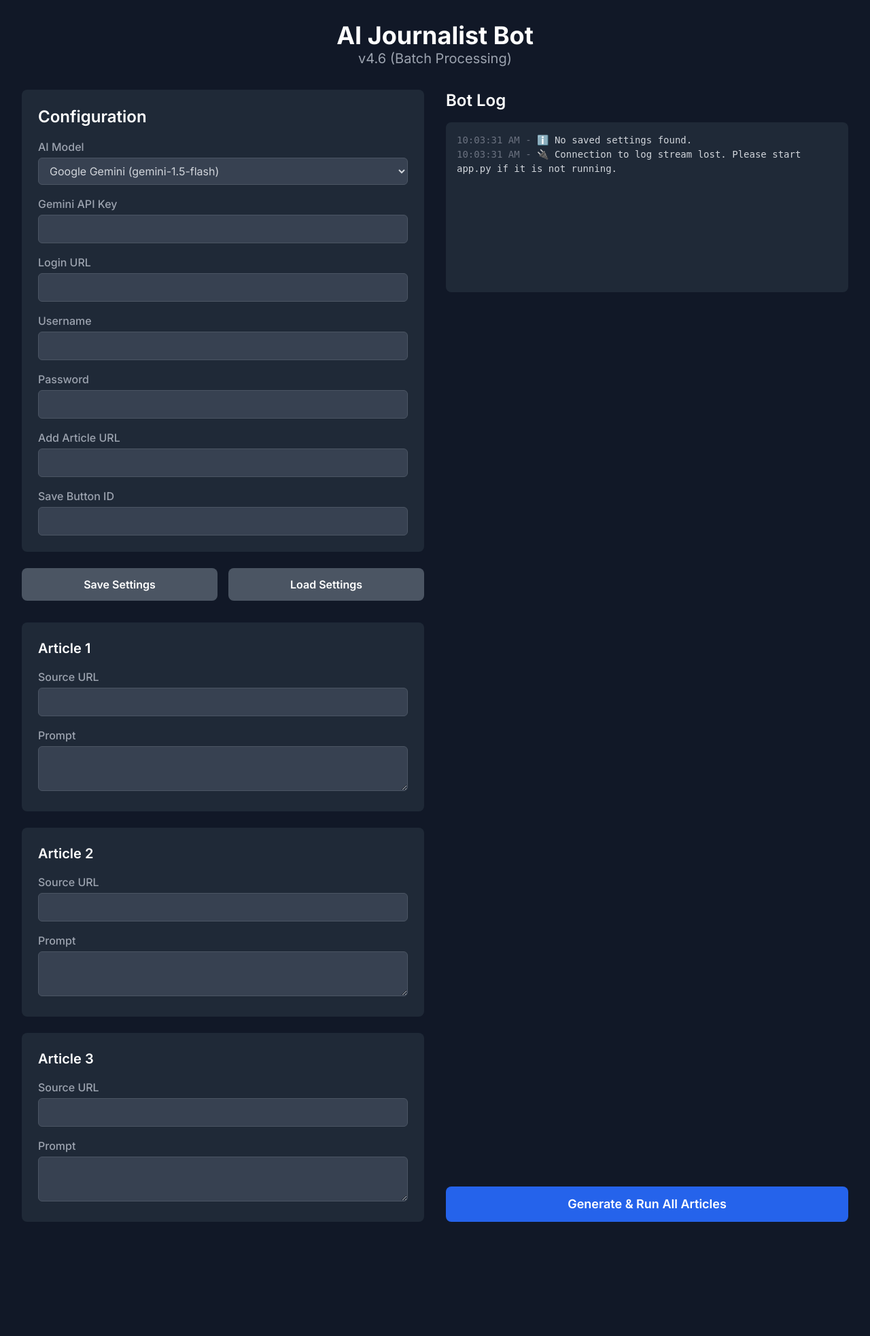
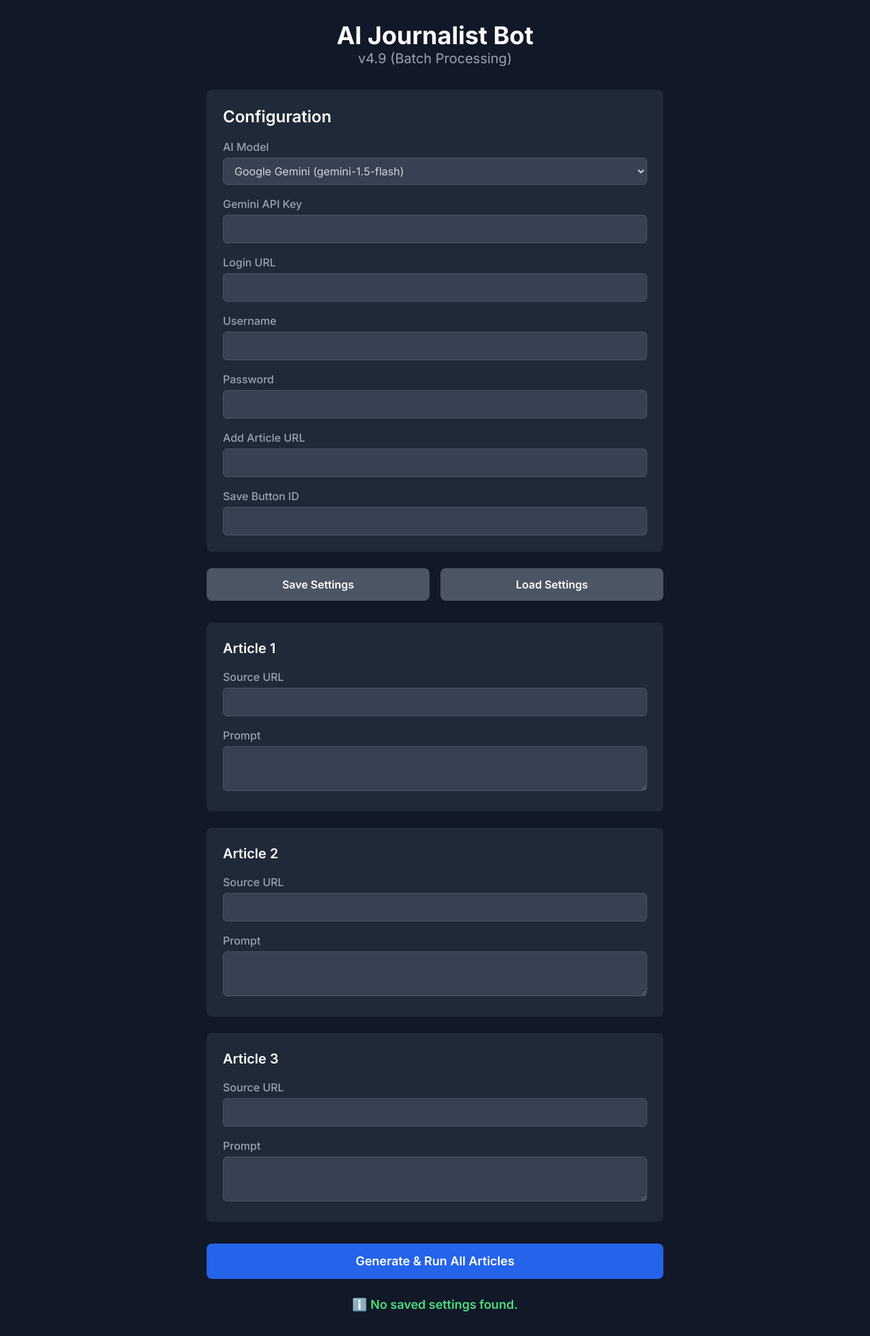
Before and after one commit to dxk89/journalist-webapp, a Flask app: page / in a window 1280 px wide. Shown: the whole page at 68% size. Before the commit the page ends 1798 px from the top, so only its background shows below. Run offline with Flask 3, Linux system fonts and the light colour scheme; data that the repository does not hold is empty; some libraries are stand-ins or nearby versions.

Commit message:
Update index.html

```diff
--- a/templates/index.html
+++ b/templates/index.html
@@ -3,7 +3,7 @@
 <head>
     <meta charset="UTF-8">
     <meta name="viewport" content="width=device-width, initial-scale=1.0">
-    <title>AI Journalist Bot v4.6</title>
+    <title>AI Journalist Bot v4.9</title>
     <script src="https://cdn.tailwindcss.com"></script>
     <link href="https://fonts.googleapis.com/css2?family=Inter:wght@400;500;600;700&display=swap" rel="stylesheet">
     <style>
@@ -22,11 +22,6 @@
         .btn:disabled { background-color: #4b5563; cursor: not-allowed; }
         .btn-secondary { background-color: #4b5563; }
         .btn-secondary:hover { background-color: #374151; }
-        .log-panel {
-            background-color: #1f2937; border-radius: 0.5rem; padding: 1rem;
-            height: 250px; overflow-y: auto; font-family: monospace; font-size: 0.875rem;
-            white-space: pre-wrap;
-        }
         .label { display: block; margin-bottom: 0.25rem; font-weight: 500; color: #9ca3af; }
     </style>
 </head>
@@ -34,13 +29,12 @@
     <div class="container">
         <header class="text-center mb-8">
             <h1 class="text-4xl font-bold text-white">AI Journalist Bot</h1>
-            <p class="text-xl text-gray-400">v4.6 (Batch Processing)</p>
+            <p class="text-xl text-gray-400">v4.9 (Batch Processing)</p>
         </header>
 
         <main>
-            <div class="grid grid-cols-1 md:grid-cols-2 gap-8">
-                <div>
-                    <div id="config-section" class="bg-gray-800 p-6 rounded-lg mb-6">
+            <div id="main-content">
+                <div id="config-section" class="bg-gray-800 p-6 rounded-lg mb-6 max-w-2xl mx-auto">
                     <h2 class="text-2xl font-semibold text-white mb-4">Configuration</h2>
                     <div class="space-y-4">
                         <div>
@@ -81,25 +75,23 @@
                     </div>
                 </div>
 
-                    <div class="flex space-x-4 mb-8">
+                <div class="flex space-x-4 mb-8 max-w-2xl mx-auto">
                     <button id="save-settings-btn" class="btn btn-secondary w-full">Save Settings</button>
                     <button id="load-settings-btn" class="btn btn-secondary w-full">Load Settings</button>
                 </div>
 
-                    <div id="articles-section" class="space-y-6">
-                        </div>
+                <div id="articles-section" class="space-y-6 max-w-2xl mx-auto">
                     </div>
 
-                <div class="flex flex-col">
-                     <div class="flex-grow">
-                        <h2 class="text-2xl font-semibold text-white mb-4">Bot Log</h2>
-                        <div id="log-panel" class="log-panel"></div>
-                    </div>
-                    <button id="run-bot-btn" class="btn w-full mt-6 text-lg">
+                <div class="max-w-2xl mx-auto mt-8">
+                    <button id="run-bot-btn" class="btn w-full text-lg">
                         <span id="run-bot-btn-text">Generate & Run All Articles</span>
                         <div id="loader" class="hidden animate-spin rounded-full h-5 w-5 border-b-2 border-white ml-3"></div>
                     </button>
                 </div>
+
+                <div id="status-message" class="mt-6 text-center text-lg text-green-400 font-semibold"></div>
+
             </div>
         </main>
     </div>
@@ -108,24 +100,22 @@
         const CONFIG_KEY = 'journalistBotConfig';
         const MAX_ARTICLES = 3;
 
-        // --- Element References ---
         const ui = {
             runBtn: document.getElementById('run-bot-btn'),
             runBtnText: document.getElementById('run-bot-btn-text'),
             loader: document.getElementById('loader'),
-            logPanel: document.getElementById('log-panel'),
             saveBtn: document.getElementById('save-settings-btn'),
             loadBtn: document.getElementById('load-settings-btn'),
             articlesSection: document.getElementById('articles-section'),
             configSection: document.getElementById('config-section'),
             aiModelSelect: document.getElementById('ai_model'),
             geminiKeyDiv: document.getElementById('gemini-key-div'),
-            openaiKeyDiv: document.getElementById('openai-key-div')
+            openaiKeyDiv: document.getElementById('openai-key-div'),
+            statusMessage: document.getElementById('status-message')
         };
 
         let allConfigIds = [];
 
-        // --- UI Generation ---
         function createArticleInput(index) {
             const id = index + 1;
             return `
@@ -151,19 +141,10 @@
                 articleInputsHTML += createArticleInput(i);
             }
             ui.articlesSection.innerHTML = articleInputsHTML;
-
             const configInputs = ui.configSection.querySelectorAll('input, select');
             configInputs.forEach(input => allConfigIds.push(input.id));
         }
 
-        // --- Logging ---
-        function logMessage(message) {
-            const timestamp = new Date().toLocaleTimeString();
-            ui.logPanel.innerHTML += `<div><span class="text-gray-500">${timestamp} - </span>${message}</div>`;
-            ui.logPanel.scrollTop = ui.logPanel.scrollHeight;
-        }
-
-        // --- Save/Load Functionality ---
         function getAllInputIds() {
             const ids = [...allConfigIds];
             for (let i = 1; i <= MAX_ARTICLES; i++) {
@@ -179,7 +160,7 @@
                 if (element) settings[id] = element.value;
             });
             localStorage.setItem(CONFIG_KEY, JSON.stringify(settings));
-            logMessage('✅ Settings saved to your browser.');
+            ui.statusMessage.textContent = '✅ Settings saved to your browser.';
             alert('Settings saved!');
         }
 
@@ -192,14 +173,13 @@
                         element.value = settings[id];
                     }
                 });
-                logMessage('✅ Settings loaded from your browser.');
+                ui.statusMessage.textContent = '✅ Settings loaded from your browser.';
                 ui.aiModelSelect.dispatchEvent(new Event('change'));
             } else {
-                logMessage('ℹ️ No saved settings found.');
+                ui.statusMessage.textContent = 'ℹ️ No saved settings found.';
             }
         }
 
-        // --- Bot Control ---
         function setBotRunning(isRunning) {
             ui.runBtn.disabled = isRunning;
             ui.runBtnText.textContent = isRunning ? 'Processing...' : 'Generate & Run All Articles';
@@ -208,7 +188,7 @@
 
         async function runBot() {
             setBotRunning(true);
-            logMessage('🤖 Starting full automation sequence...');
+            ui.statusMessage.textContent = '🤖 Starting bot... Please wait.';
 
             const configData = {};
             getAllInputIds().forEach(id => {
@@ -218,21 +198,19 @@
 
             if (configData.ai_model === 'gemini' && !configData.gemini_api_key) {
                 alert('Error: Gemini API Key is missing!');
-                logMessage('🔥 Bot stopped: Missing Gemini API Key.');
+                ui.statusMessage.textContent = '🔥 Bot stopped: Missing Gemini API Key.';
                 setBotRunning(false);
                 return;
             }
             if (configData.ai_model === 'openai' && !configData.openai_api_key) {
                 alert('Error: OpenAI API Key is missing!');
-                logMessage('🔥 Bot stopped: Missing OpenAI API Key.');
+                ui.statusMessage.textContent = '🔥 Bot stopped: Missing OpenAI API Key.';
                 setBotRunning(false);
                 return;
             }
 
             try {
-                // --- CHANGE START: Using a relative URL for fetch ---
                 const response = await fetch('/run-bot', {
-                // --- CHANGE END ---
                     method: 'POST',
                     headers: { 'Content-Type': 'application/json' },
                     body: JSON.stringify(configData)
@@ -241,35 +219,16 @@
                 if (data.status !== 'success') {
                     throw new Error(data.message || 'Failed to start bot process.');
                 }
-                logMessage('🚀 Bot process started on the server.');
+                ui.statusMessage.textContent = `🚀 ${data.message}`;
             } catch (error) {
-                logMessage(`🔥 Error starting bot: ${error.message}`);
+                ui.statusMessage.textContent = `🔥 Error starting bot: ${error.message}`;
                 setBotRunning(false);
             }
         }
 
-        // --- Event Source for Live Logging ---
-        function connectToLogStream() {
-            // --- CHANGE START: Using a relative URL for EventSource ---
-            const eventSource = new EventSource('/stream-log');
-            // --- CHANGE END ---
-            eventSource.onmessage = function(event) {
-                logMessage(event.data);
-                if (event.data.includes('✅✅✅ Batch processing complete! ✅✅✅') || event.data.includes('🤖 Bot thread finished.')) {
-                    setBotRunning(false);
-                }
-            };
-            eventSource.onerror = function() {
-                logMessage('🔌 Connection to log stream lost. Please start app.py if it is not running.');
-                eventSource.close();
-            };
-        }
-
-        // --- Event Listeners ---
         document.addEventListener('DOMContentLoaded', () => {
             initializeUI();
             loadSettings();
-            connectToLogStream();
             ui.saveBtn.addEventListener('click', saveSettings);
             ui.loadBtn.addEventListener('click', loadSettings);
             ui.runBtn.addEventListener('click', runBot);
```
Lines whose indentation alone changed are shown as unchanged.
